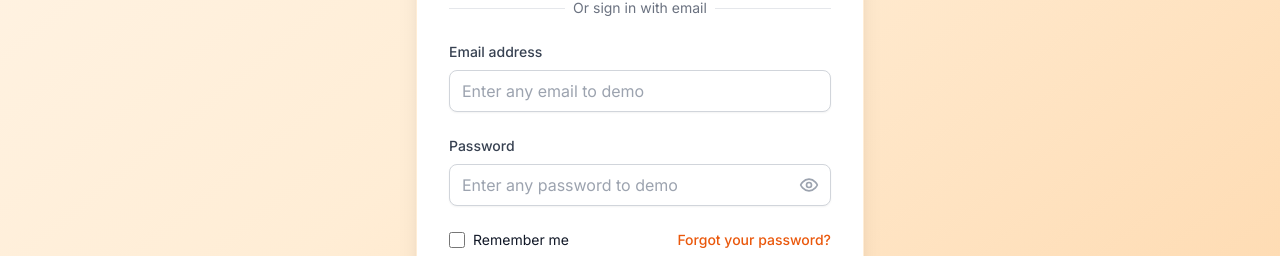
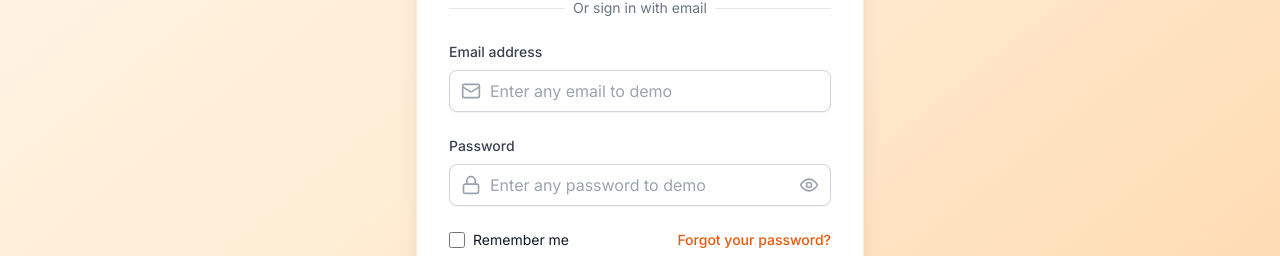
Before and after one commit to BenjaminR-PM/Nexopeak, a Next.js app in the folder frontend/: page /auth/login in a window 1280 px wide. Shown: the part 529-785 px from the top of the page. Built offline with nearby package versions, Linux system fonts and the light colour scheme.

Commit message:
Fix login page design and backend logging issues
- Add Mail and Lock icons to login form inputs
- Fix consistent styling with signup page
- Resolve 'module' logging conflict error
- Update logging field name to prevent conflicts
- Improve user experience with professional input design

```diff
--- a/frontend/app/auth/login/page.tsx
+++ b/frontend/app/auth/login/page.tsx
@@ -2,7 +2,7 @@
 
 import { useState } from 'react'
 import Link from 'next/link'
-import { Eye, EyeOff, ArrowRight, Zap, AlertCircle } from 'lucide-react'
+import { Eye, EyeOff, ArrowRight, Zap, AlertCircle, Mail, Lock } from 'lucide-react'
 
 export default function LoginPage() {
   const [showPassword, setShowPassword] = useState(false)
@@ -157,6 +157,8 @@ export default function LoginPage() {
               <label htmlFor="email" className="block text-sm font-medium text-gray-700 mb-2">
                 Email address
               </label>
+              <div className="relative">
+                <Mail className="absolute left-3 top-1/2 transform -translate-y-1/2 h-5 w-5 text-gray-400" />
                 <input
                   id="email"
                   name="email"
@@ -165,9 +167,10 @@ export default function LoginPage() {
                   required
                   value={formData.email}
                   onChange={handleInputChange}
-                className="w-full px-3 py-2 border border-gray-300 rounded-lg shadow-sm focus:outline-none focus:ring-2 focus:ring-orange-500 focus:border-orange-500 transition-colors"
+                  className="w-full px-3 py-2 pl-10 border border-gray-300 rounded-lg shadow-sm focus:outline-none focus:ring-2 focus:ring-orange-500 focus:border-orange-500 transition-colors"
                   placeholder="Enter any email to demo"
                 />
+              </div>
             </div>
 
             <div>
@@ -175,6 +178,7 @@ export default function LoginPage() {
                 Password
               </label>
               <div className="relative">
+                <Lock className="absolute left-3 top-1/2 transform -translate-y-1/2 h-5 w-5 text-gray-400" />
                 <input
                   id="password"
                   name="password"
@@ -183,7 +187,7 @@ export default function LoginPage() {
                   required
                   value={formData.password}
                   onChange={handleInputChange}
-                  className="w-full px-3 py-2 pr-10 border border-gray-300 rounded-lg shadow-sm focus:outline-none focus:ring-2 focus:ring-orange-500 focus:border-orange-500 transition-colors"
+                  className="w-full px-3 py-2 pl-10 pr-10 border border-gray-300 rounded-lg shadow-sm focus:outline-none focus:ring-2 focus:ring-orange-500 focus:border-orange-500 transition-colors"
                   placeholder="Enter any password to demo"
                 />
                 <button
@@ -192,9 +196,9 @@ export default function LoginPage() {
                   onClick={() => setShowPassword(!showPassword)}
                 >
                   {showPassword ? (
-                    <EyeOff className="h-5 w-5 text-gray-400" />
+                    <EyeOff className="h-5 w-5 text-gray-400 hover:text-gray-600" />
                   ) : (
-                    <Eye className="h-5 w-5 text-gray-400" />
+                    <Eye className="h-5 w-5 text-gray-400 hover:text-gray-600" />
                   )}
                 </button>
               </div>
```
Also changed, not shown: 1 other file (tests, documents, lock files or other folders). Lines whose indentation alone changed are shown as unchanged.
